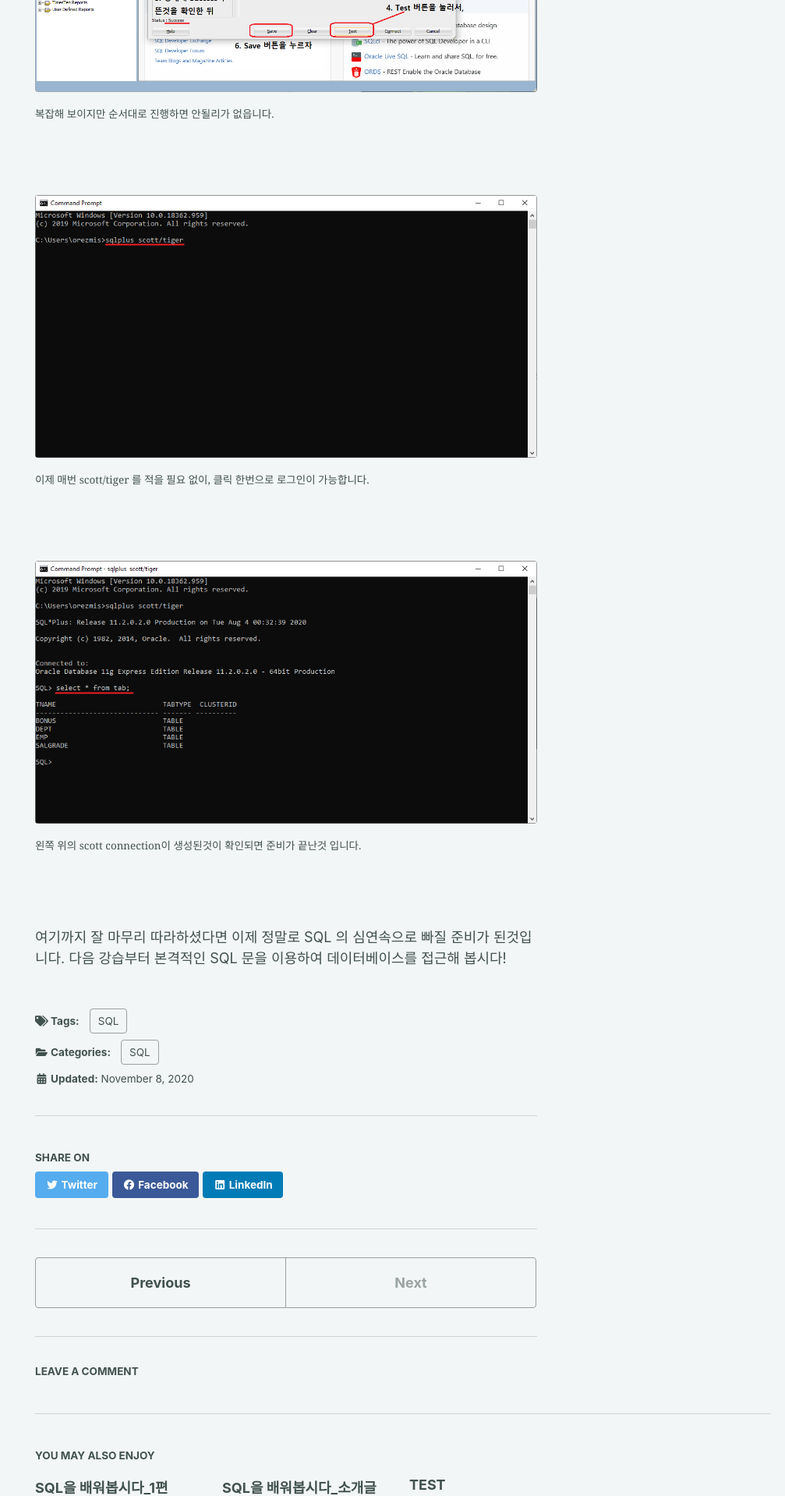
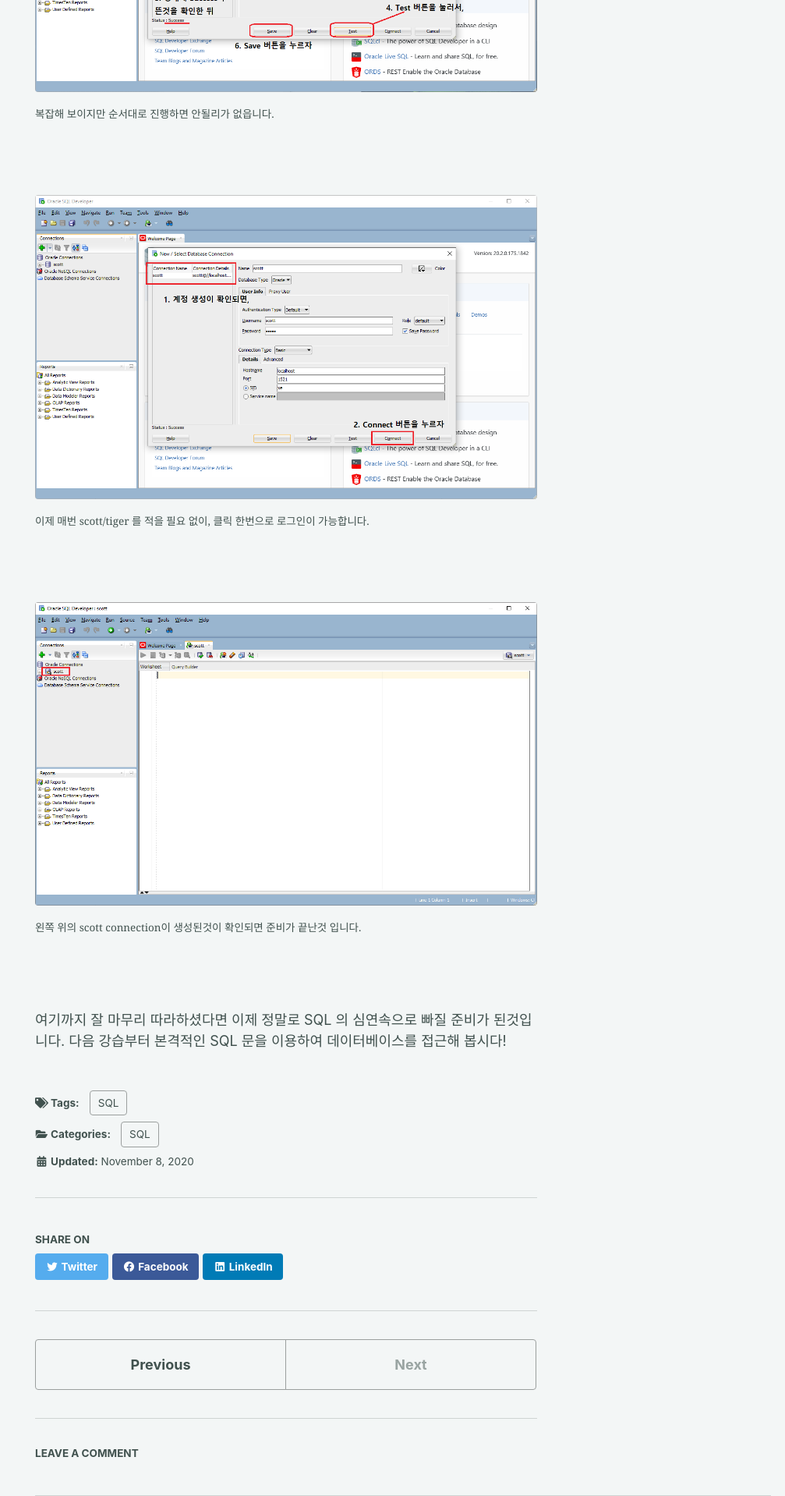
Before and after one commit to orezmis/orezmis.github.io, a Jekyll site: the page built from _posts/2020-11-08-select_and_sqldeveloper_installation.md, in a window 1280 px wide. Shown: the part 4185-6103 px from the top of the page at 78% size, without its empty margins (273-1280 px from the left). Built offline with Jekyll 4.4.1, drawn with Linux system fonts in a browser that asks for light colours; cached includes are drawn as plain includes.

Commit message:
image location fix

```diff
--- a/_posts/2020-11-08-select_and_sqldeveloper_installation.md
+++ b/_posts/2020-11-08-select_and_sqldeveloper_installation.md
@@ -86,9 +86,9 @@
 
 ![복잡해 보이지만 순서대로 진행하면 안될리가 없읍니다.](/assets/images/OracleSQL/chap2/5.PNG)<br/><br/>
 
-![이제 매번 scott/tiger 를 적을 필요 없이, 클릭 한번으로 로그인이 가능합니다.](/assets/images/OracleSQL/chap2/6.PNG)<br/><br/>
+![이제 매번 scott/tiger 를 적을 필요 없이, 클릭 한번으로 로그인이 가능합니다.](/assets/images/OracleSQL/chap2/8.PNG)<br/><br/>
 
-![왼쪽 위의 scott connection이 생성된것이 확인되면 준비가 끝난것 입니다.](/assets/images/OracleSQL/chap2/7.PNG)<br/><br/>
+![왼쪽 위의 scott connection이 생성된것이 확인되면 준비가 끝난것 입니다.](/assets/images/OracleSQL/chap2/9.PNG)<br/><br/>
 
 
 여기까지 잘 마무리 따라하셨다면 이제 정말로 SQL 의 심연속으로 빠질 준비가 된것입니다.
```
